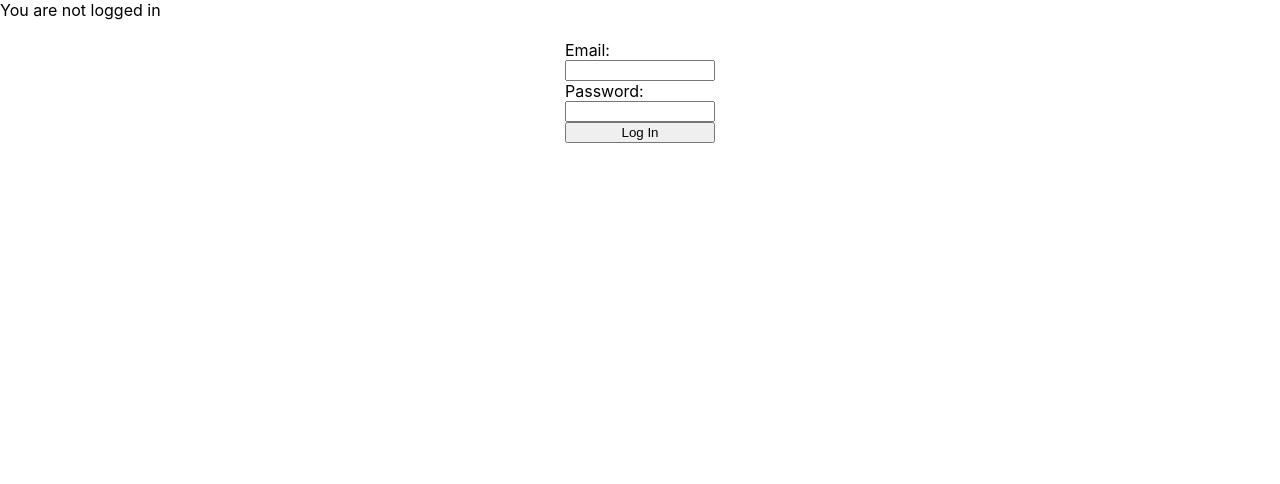
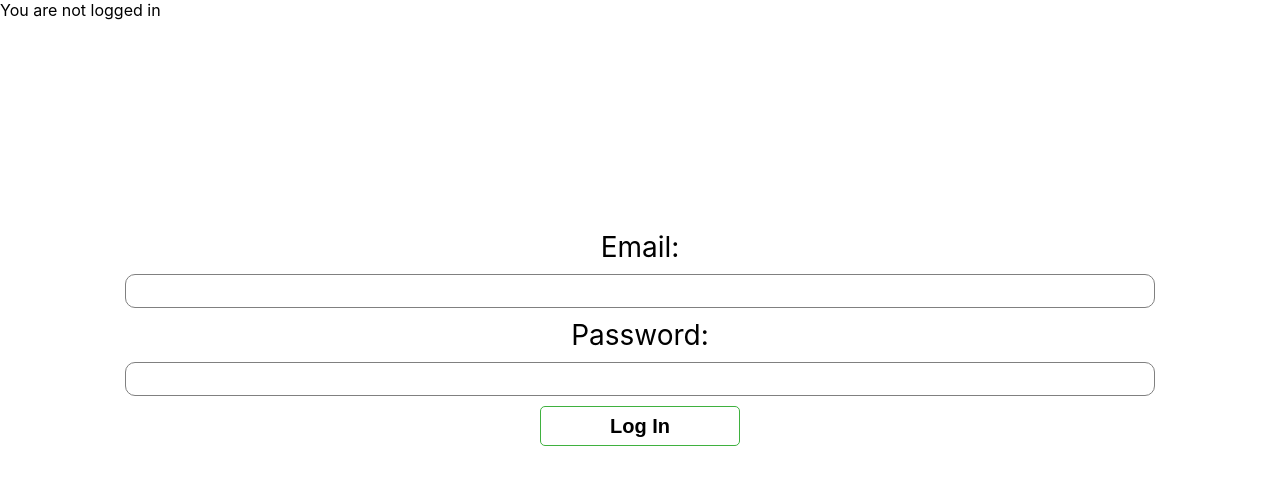
Before and after one commit to MatthewPalmer9/christmaslist, a React (Create React App) app: page /login in a window 1280 px wide. Shown: the top 484 px of the page. Built offline with nearby package versions, Linux system fonts and the light colour scheme; no server answers.

Commit message:
Styled the login form with transitions on the buttons, removal of outlines, and clearing of input fields on submit.

```diff
--- a/src/components/LogIn.jsx
+++ b/src/components/LogIn.jsx
@@ -30,8 +30,14 @@ export default class LogIn extends Component {
             localStorage.setItem('token', data.jwt)
             localStorage.setItem('user', data.user.username)
             localStorage.setItem('userEmail', data.user.email)
-            console.log(this.props.login(data))
+            this.props.login(data)
         })
+        this.setState({
+            email: "",
+            password: ""
+        });
+        const inputVal = document.querySelectorAll("input");
+        inputVal.forEach((input) => input.value = "");
     }
 
 
--- a/src/styles/login.css
+++ b/src/styles/login.css
@@ -1,11 +1,50 @@
 .login {
     display: flex;
     flex-direction: column;
-    width: 150px;
-    margin: 0 auto;
-    padding-top: 20px;
+    width: 100vw;
+    padding-top: 200px;
 }
+    .login input {
+        display: flex;
+        align-items: center;
+        border: 1px solid grey;
+        outline: none;
+        width: 80vw;
+        margin: 0 auto;
+        height: 30px;
+        border-radius: 10px;
+        transition: 300ms;
+    }
+        .login input:focus {
+            box-shadow: inset 0px 0px 0px 2px rgb(34, 170, 0);;
+        }
 
-.login button:hover {
-    cursor: pointer;
+    .login label {
+        display: flex;
+        margin: 10px 0;
+        width: 100vw;
+        justify-content: center;
+        font-size: 28px;
+    }
+
+.login button {
+    display: flex;
+    outline: none;
+    color: black;
+    font-size: 20px;
+    font-weight: bold;
+    justify-content: center;
+    align-items: center;
+    margin: 10px auto;
+    width: 200px;
+    height: 40px;
+    border-radius: 5px;
+    border: 1px solid rgb(63, 177, 63);
+    background-color: white;
+    transition: 400ms;
 }
+    .login button:hover {
+        cursor: pointer;
+        color: white;
+        background-color: rgb(63, 177, 63);
+    }
```
Also changed, not shown: 1 other file (tests, documents, lock files or other folders).
